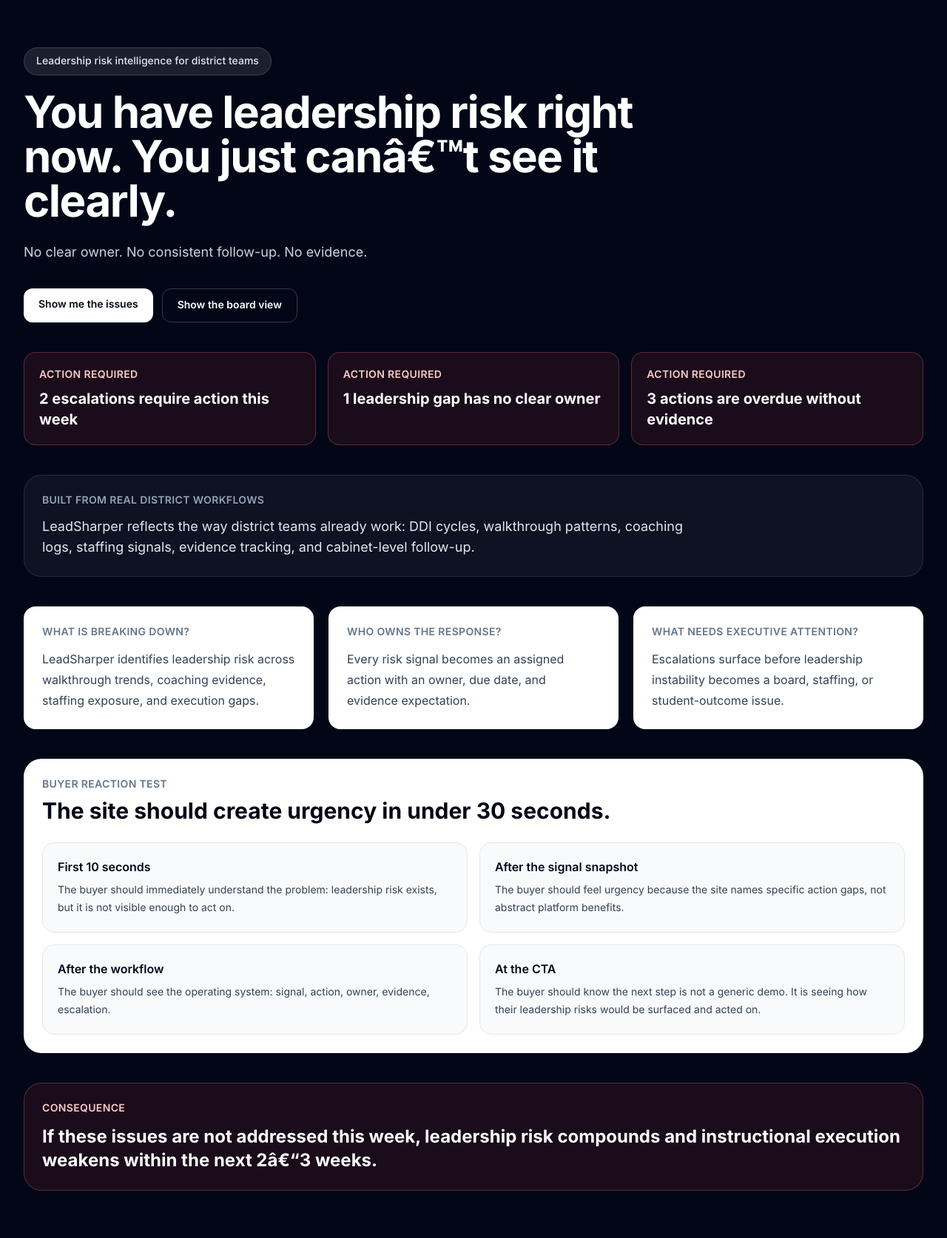
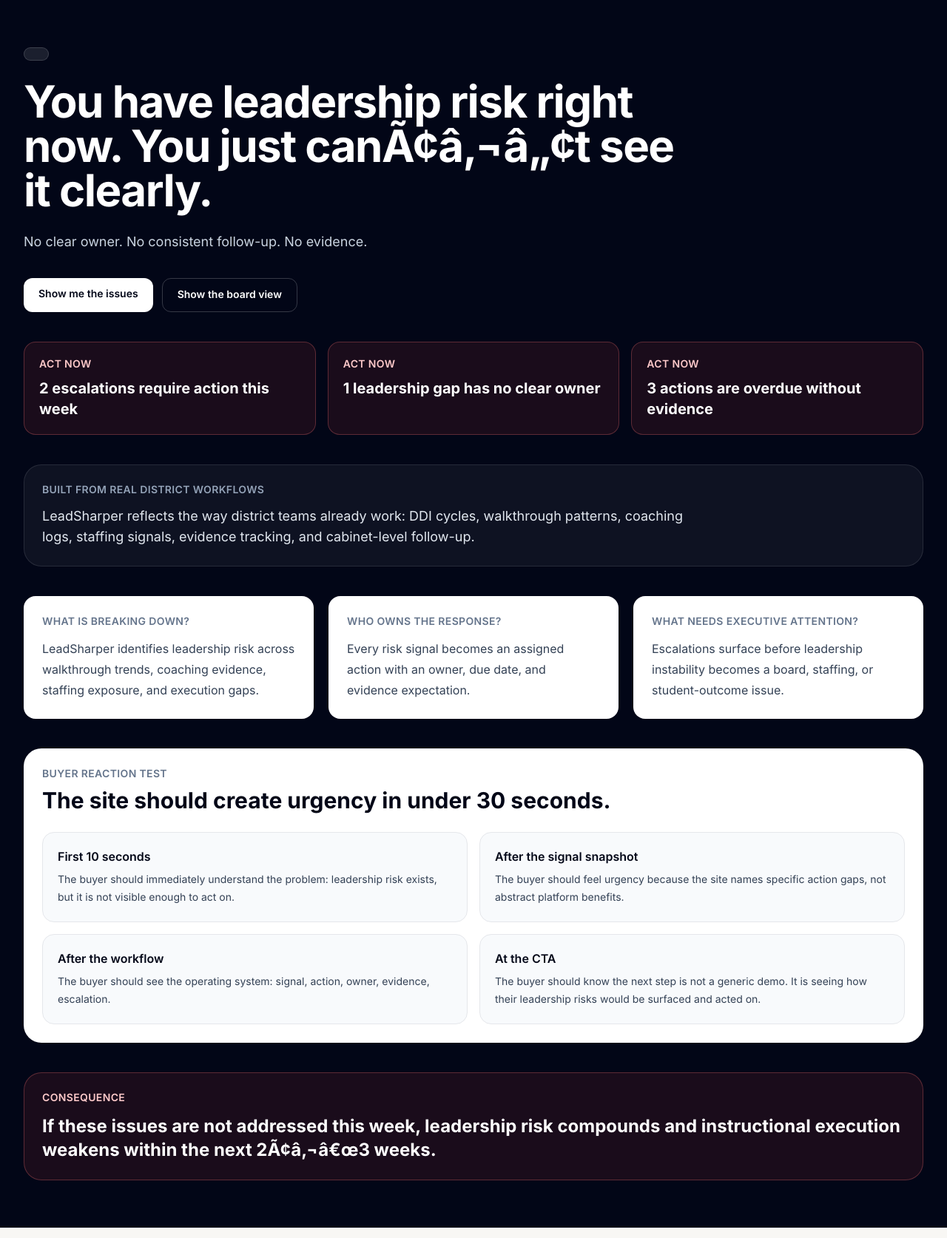
Before and after one commit to jmarc296-jpg/instructional-leadership-practice, a Next.js app: page / in a window 1280 px wide. Shown: the whole page at 74% size. Built offline with nearby package versions, Linux system fonts and the light colour scheme.

Commit message:
Final tighten: remove softness and increase urgency

```diff
--- a/app/page.tsx
+++ b/app/page.tsx
@@ -46,11 +46,11 @@ export default function Home() {
       <section className='mx-auto flex max-w-7xl flex-col gap-10 px-6 py-16 lg:px-8'>
         <div className='max-w-4xl'>
           <div className='mb-5 inline-flex rounded-full border border-white/15 bg-white/10 px-4 py-2 text-sm font-medium text-slate-200'>
-            Leadership risk intelligence for district teams
+
           </div>
 
           <h1 className='text-4xl font-bold tracking-tight text-white md:text-6xl'>
-            You have leadership risk right now. You just canâ€™t see it clearly.
+            You have leadership risk right now. You just canÃ¢â‚¬â„¢t see it clearly.
           </h1>
 
           <p className='mt-6 max-w-3xl text-lg leading-8 text-slate-300'>
@@ -77,7 +77,7 @@ export default function Home() {
           {executiveSignals.map((signal) => (
             <div key={signal} className='rounded-2xl border border-red-400/30 bg-red-500/10 p-5'>
               <div className='text-sm font-semibold uppercase tracking-wide text-red-200'>
-                Action Required
+                Act Now
               </div>
               <div className='mt-2 text-xl font-bold text-white'>
                 {signal}
@@ -131,7 +131,7 @@ export default function Home() {
             Consequence
           </div>
           <p className='mt-3 text-2xl font-bold text-white'>
-            If these issues are not addressed this week, leadership risk compounds and instructional execution weakens within the next 2â€“3 weeks.
+            If these issues are not addressed this week, leadership risk compounds and instructional execution weakens within the next 2Ã¢â‚¬â€œ3 weeks.
           </p>
         </section>
       </section>
```
